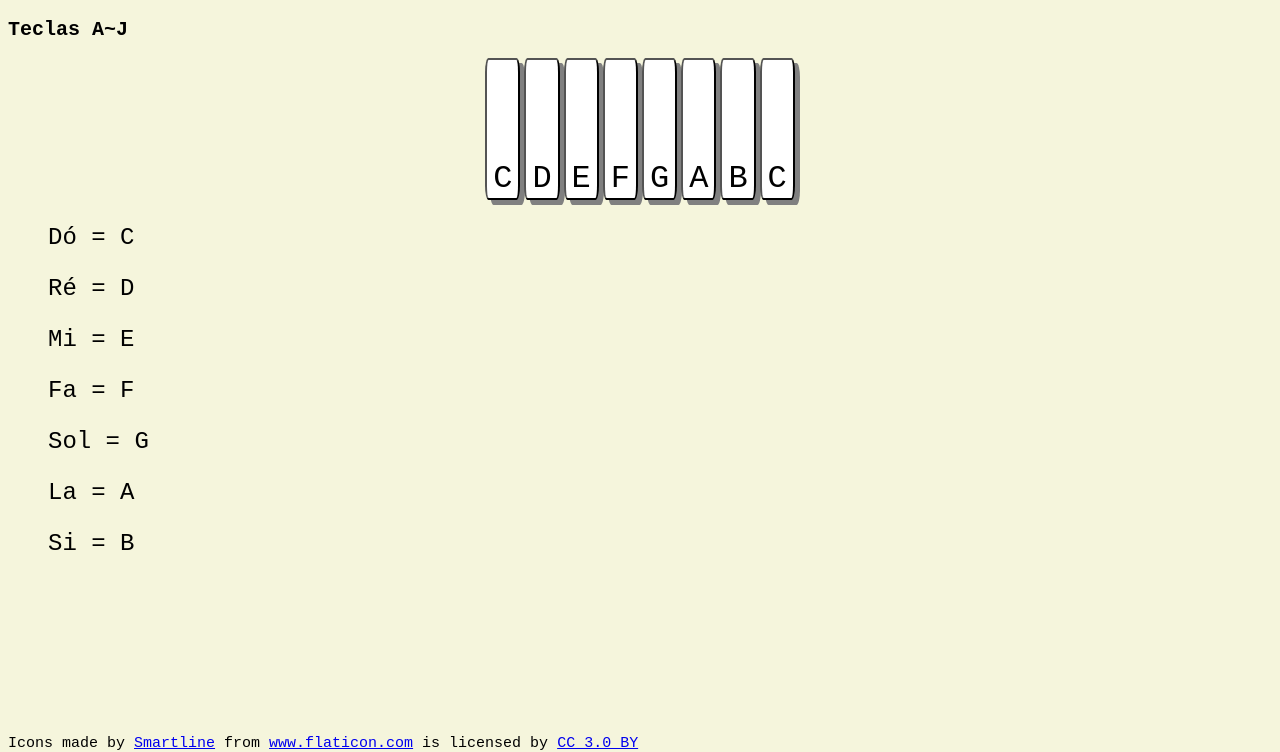
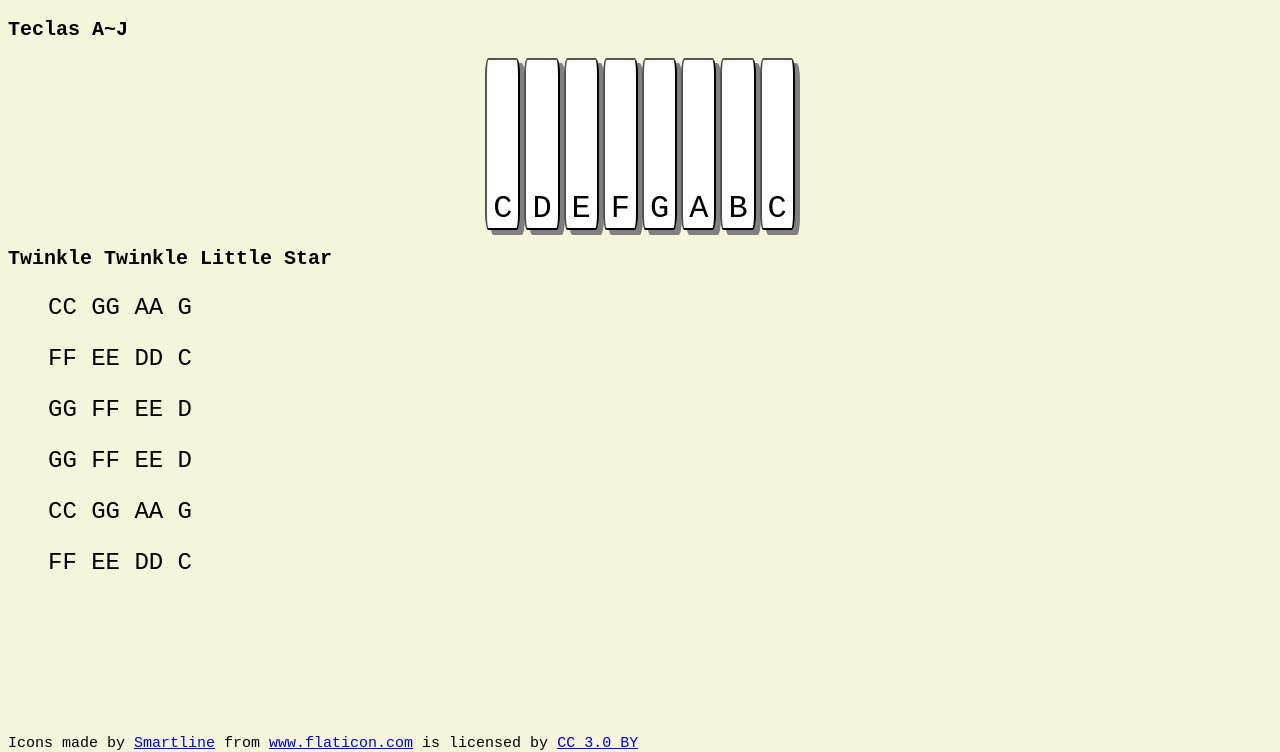
Before and after one commit to bixbite2/Pianinho, a plain HTML site: page index.html in a window 1280 px wide. Shown: the part 48-800 px from the top of the page. Drawn offline with Linux system fonts and the light colour scheme.

Commit message:
"partitura"

```diff
--- a/css/main.css
+++ b/css/main.css
@@ -21,7 +21,7 @@ button {
     font-size: 2em;
     position: relative;
     background-color: white;
-    padding-top: 100px;
+    padding-top: 130px;
     border-radius: 10%;
     box-shadow: 5px 5px gray;
     font-family: Courier New, Courier, monospace;
--- a/index.html
+++ b/index.html
@@ -30,20 +30,30 @@
     </div>
 
     <div id="br">
-        <ol>Dó = C</ol>
-        <ol>Ré = D</ol>
-        <ol>Mi = E</ol>
-        <ol>Fa = F</ol>
-        <ol>Sol = G</ol>
-        <ol>La = A</ol>
-        <ol>Si = B</ol>
+        <h2>Twinkle Twinkle Little Star</h2>
+        <ol>
+            CC GG AA G
+        </ol>
+        <ol>
+            FF EE DD C
+        </ol>
+        <ol>
+            GG FF EE D
+        </ol>
+        <ol>
+            GG FF EE D
+        </ol>
+        <ol>
+            CC GG AA G
+        </ol>
+        <ol>
+            FF EE DD C
+        </ol>
     </div>
 
-    <table>
-        <ol></ol>
-        <ol></ol>
-        <ol></ol>
-    </table>
+    <p>
+
+    </p>
 
     <audio id="ac" src="audio/Mid_C.mp3"></audio>
     <audio id="ad" src="audio/Mid_D.mp3"></audio>
--- a/js/main.js
+++ b/js/main.js
@@ -35,7 +35,6 @@ document.addEventListener('keypress', function(e) {
     // const id = document.getElementById(dj.id).id;
     // const doc = document.getElementById(id.slice(1));
     // doc.style.backgroundColor = 'rgb(230, 230, 230)';
-    // setTimeout(1000);
     // doc.style.backgroundColor = 'white';
 });
 
```
